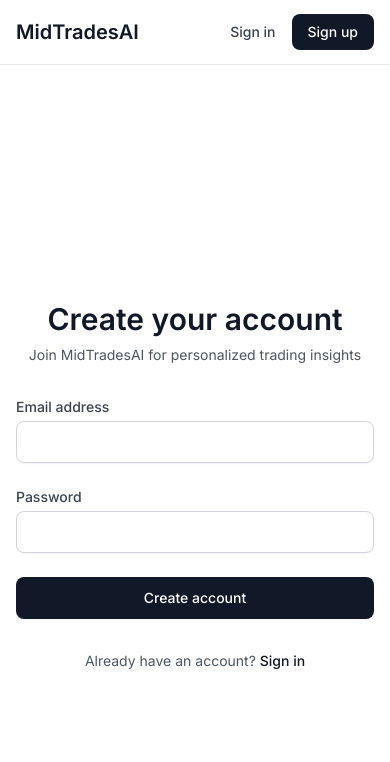
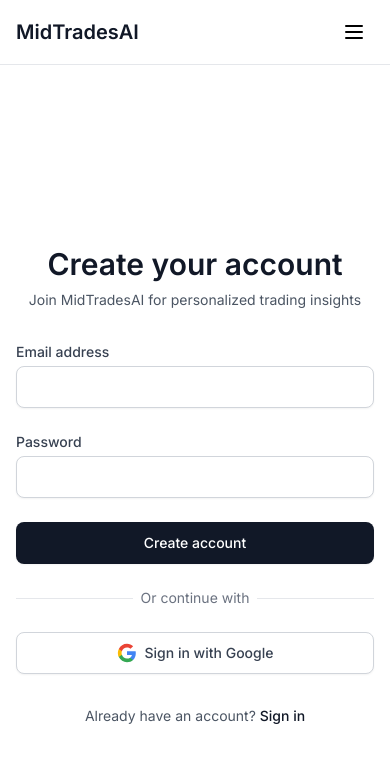
Before and after one commit to colecarter96/MidTradesAI2, a Next.js app: page /sign-up in a window 390 px wide. Shown: the top 762 px of the page. Built offline with nearby package versions, Linux system fonts and the light colour scheme; no server answers.

Commit message:
Mobile Nav

```diff
--- a/app/components/Header.tsx
+++ b/app/components/Header.tsx
@@ -1,6 +1,6 @@
 'use client';
 
-import React from 'react';
+import React, { useState } from 'react';
 import Link from 'next/link';
 import { useRouter } from 'next/navigation';
 import { useAuth } from '../../contexts/AuthContext';
@@ -9,10 +9,12 @@
 export default function Header() {
   const { user, signOut, loading } = useAuth();
   const router = useRouter();
+  const [isMenuOpen, setIsMenuOpen] = useState(false);
 
   const handleSignOut = async () => {
     try {
       console.log('🔄 Starting sign out process');
+      setIsMenuOpen(false); // Close menu when signing out
       await signOut();
     } catch (error) {
       console.error('❌ Error signing out:', error);
@@ -21,6 +23,7 @@
 
   const handleProfileClick = async (e: React.MouseEvent) => {
     e.preventDefault();
+    setIsMenuOpen(false); // Close menu when navigating
 
     console.log('🔍 Profile click - Current state:', {
       hasUser: !!user,
@@ -67,6 +70,67 @@
     }
   };
 
+  const renderNavLinks = () => {
+    if (loading) {
+      return (
+        <div className="flex items-center justify-center w-full gap-4 animate-pulse">
+          <div className="w-20 h-8 bg-gray-200 rounded"></div>
+          <div className="w-20 h-8 bg-gray-200 rounded"></div>
+        </div>
+      );
+    }
+
+    if (user) {
+      return (
+        <div className="flex flex-col md:flex-row md:items-center gap-4">
+          <Link
+            href="/dashboard"
+            className="text-sm font-medium text-gray-700 hover:text-gray-900 py-2 md:py-0"
+            onClick={() => setIsMenuOpen(false)}
+          >
+            Dashboard
+          </Link>
+          <button
+            onClick={handleProfileClick}
+            className="text-sm font-medium text-gray-700 hover:text-gray-900 text-left py-2 md:py-0"
+          >
+            Profile
+          </button>
+          <div className="flex flex-col md:flex-row md:items-center gap-4 md:pl-4 md:border-l border-gray-200">
+            <span className="text-sm text-gray-600 py-2 md:py-0">
+              {user.email}
+            </span>
+            <button
+              onClick={handleSignOut}
+              className="px-4 py-2 text-sm font-medium text-gray-900 bg-white border border-gray-200 rounded-lg hover:bg-gray-50 transition-colors w-full md:w-auto"
+            >
+              Sign out
+            </button>
+          </div>
+        </div>
+      );
+    }
+
+    return (
+      <div className="flex flex-col md:flex-row items-center md:items-center gap-4 w-full">
+        <Link
+          href="/sign-in"
+          className="flex justify-center w-[150px] md:w-auto text-sm font-medium text-gray-700 hover:text-gray-900 py-2 md:py-0"
+          onClick={() => setIsMenuOpen(false)}
+        >
+          Sign in
+        </Link>
+        <Link
+          href="/sign-up"
+          className="flex justify-center w-[150px] md:w-auto px-4 py-2 text-sm font-medium text-white bg-gray-900 rounded-lg hover:bg-gray-800 transition-colors text-center"
+          onClick={() => setIsMenuOpen(false)}
+        >
+          Sign up
+        </Link>
+      </div>
+    );
+  };
+
   return (
     <header className="fixed top-0 left-0 right-0 bg-white/80 backdrop-blur-sm border-b border-gray-200 z-50">
       <div className="max-w-7xl mx-auto px-4 sm:px-6 lg:px-8">
@@ -75,57 +139,39 @@
             MidTradesAI
           </Link>
 
-          <nav className="flex items-center gap-4">
-            {loading ? (
-              // Loading skeleton
-              <div className="flex items-center gap-4 animate-pulse">
-                <div className="w-20 h-8 bg-gray-200 rounded"></div>
-                <div className="w-20 h-8 bg-gray-200 rounded"></div>
-              </div>
-            ) : user ? (
-              <div className="flex items-center gap-4 opacity-100 transition-opacity duration-200">
-                <Link
-                  href="/dashboard"
-                  className="text-sm font-medium text-gray-700 hover:text-gray-900"
-                >
-                  Dashboard
-                </Link>
-                <button
-                  onClick={handleProfileClick}
-                  className="text-sm font-medium text-gray-700 hover:text-gray-900"
-                >
-                  Profile
-                </button>
-                <div className="flex items-center gap-4 pl-4 border-l border-gray-200">
-                  <span className="text-sm text-gray-600">
-                    {user.email}
-                  </span>
-                  <button
-                    onClick={handleSignOut}
-                    className="px-4 py-2 text-sm font-medium text-gray-900 bg-white border border-gray-200 rounded-lg hover:bg-gray-50 transition-colors"
-                  >
-                    Sign out
-                  </button>
-                </div>
-              </div>
-            ) : (
-              <div className="flex items-center gap-4 opacity-100 transition-opacity duration-200">
-                <Link
-                  href="/sign-in"
-                  className="text-sm font-medium text-gray-700 hover:text-gray-900"
-                >
-                  Sign in
-                </Link>
-                <Link
-                  href="/sign-up"
-                  className="px-4 py-2 text-sm font-medium text-white bg-gray-900 rounded-lg hover:bg-gray-800 transition-colors"
-                >
-                  Sign up
-                </Link>
-              </div>
-            )}
+          {/* Hamburger menu button */}
+          <button
+            onClick={() => setIsMenuOpen(!isMenuOpen)}
+            className="md:hidden p-2 rounded-lg hover:bg-gray-100 transition-colors"
+            aria-label="Toggle menu"
+          >
+            <svg
+              className="w-6 h-6"
+              fill="none"
+              strokeLinecap="round"
+              strokeLinejoin="round"
+              strokeWidth="2"
+              viewBox="0 0 24 24"
+              stroke="currentColor"
+            >
+              {isMenuOpen ? (
+                <path d="M6 18L18 6M6 6l12 12" />
+              ) : (
+                <path d="M4 6h16M4 12h16M4 18h16" />
+              )}
+            </svg>
+          </button>
+
+          {/* Desktop navigation */}
+          <nav className="hidden md:flex items-center gap-4">
+            {renderNavLinks()}
           </nav>
         </div>
+
+        {/* Mobile navigation */}
+        <nav className={`md:hidden ${isMenuOpen ? 'block' : 'hidden'} py-4 border-t border-gray-200`}>
+          {renderNavLinks()}
+        </nav>
       </div>
     </header>
   );
--- a/app/profile/page.tsx
+++ b/app/profile/page.tsx
@@ -263,7 +263,7 @@
                           />
                         </div>
                         <div>
-                          <label className="block text-sm font-medium text-gray-700 mb-1">Amount Bought</label>
+                          <label className="block text-sm font-medium text-gray-700 mb-1">Value Bought</label>
                           <input
                             type="number"
                             placeholder="Enter amount"
@@ -432,7 +432,7 @@
                 type="button"
                 onClick={handleSubmit}
                 disabled={isSubmitting}
-                className={`px-6 py-3 text-md font-medium text-white bg-blue-600 border border-transparent rounded-lg hover:bg-blue-700 focus:outline-none focus:ring-2 focus:ring-offset-2 focus:ring-blue-500 ${
+                className={`px-6 py-3 text-md font-medium text-white bg-black border border-transparent rounded-lg hover:bg-gray-800 focus:outline-none focus:ring-2 focus:ring-offset-2 focus:ring-blue-500 ${
                   isSubmitting ? 'opacity-50 cursor-not-allowed' : ''
                 }`}
               >
--- a/app/sign-up/page.tsx
+++ b/app/sign-up/page.tsx
@@ -10,8 +10,9 @@
   const [password, setPassword] = useState('');
   const [error, setError] = useState('');
   const [isLoading, setIsLoading] = useState(false);
+  const [isGoogleLoading, setIsGoogleLoading] = useState(false);
   const router = useRouter();
-  const { signUp } = useAuth();
+  const { signUp, signInWithGoogle } = useAuth();
 
   const handleSubmit = async (e: React.FormEvent) => {
     e.preventDefault();
@@ -41,6 +42,27 @@
       setError('An unexpected error occurred. Please try again.');
     } finally {
       setIsLoading(false);
+    }
+  };
+
+  const handleGoogleSignIn = async () => {
+    setError('');
+    setIsGoogleLoading(true);
+
+    try {
+      const { error: signInError } = await signInWithGoogle();
+
+      if (signInError) {
+        setError('An error occurred during Google sign in. Please try again.');
+        return;
+      }
+
+      // The redirect will happen automatically
+    } catch (err) {
+      console.error('Google sign in error:', err);
+      setError('An unexpected error occurred. Please try again.');
+    } finally {
+      setIsGoogleLoading(false);
     }
   };
 
@@ -103,6 +125,56 @@
                 {isLoading ? 'Creating account...' : 'Create account'}
               </button>
             </div>
+
+            <div className="relative">
+              <div className="absolute inset-0 flex items-center">
+                <div className="w-full border-t border-gray-200"></div>
+              </div>
+              <div className="relative flex justify-center text-sm">
+                <span className="px-2 bg-white text-gray-500">Or continue with</span>
+              </div>
+            </div>
+
+            <div>
+              <button
+                type="button"
+                onClick={handleGoogleSignIn}
+                disabled={isGoogleLoading}
+                className="w-full flex items-center justify-center py-2.5 px-4 border border-gray-300 rounded-lg shadow-sm text-sm font-medium text-gray-700 bg-white hover:bg-gray-50 focus:outline-none focus:ring-2 focus:ring-offset-2 focus:ring-gray-500 disabled:opacity-50 disabled:cursor-not-allowed transition-colors duration-200"
+              >
+                {isGoogleLoading ? (
+                  <div className="flex items-center">
+                    <svg className="animate-spin -ml-1 mr-3 h-5 w-5 text-gray-700" xmlns="http://www.w3.org/2000/svg" fill="none" viewBox="0 0 24 24">
+                      <circle className="opacity-25" cx="12" cy="12" r="10" stroke="currentColor" strokeWidth="4"></circle>
+                      <path className="opacity-75" fill="currentColor" d="M4 12a8 8 0 018-8V0C5.373 0 0 5.373 0 12h4zm2 5.291A7.962 7.962 0 014 12H0c0 3.042 1.135 5.824 3 7.938l3-2.647z"></path>
+                    </svg>
+                    Signing in...
+                  </div>
+                ) : (
+                  <>
+                    <svg className="w-5 h-5 mr-2" viewBox="0 0 24 24">
+                      <path
+                        d="M22.56 12.25c0-.78-.07-1.53-.2-2.25H12v4.26h5.92c-.26 1.37-1.04 2.53-2.21 3.31v2.77h3.57c2.08-1.92 3.28-4.74 3.28-8.09z"
+                        fill="#4285F4"
+                      />
+                      <path
+                        d="M12 23c2.97 0 5.46-.98 7.28-2.66l-3.57-2.77c-.98.66-2.23 1.06-3.71 1.06-2.86 0-5.29-1.93-6.16-4.53H2.18v2.84C3.99 20.53 7.7 23 12 23z"
+                        fill="#34A853"
+                      />
+                      <path
+                        d="M5.84 14.09c-.22-.66-.35-1.36-.35-2.09s.13-1.43.35-2.09V7.07H2.18C1.43 8.55 1 10.22 1 12s.43 3.45 1.18 4.93l2.85-2.22.81-.62z"
+                        fill="#FBBC05"
+                      />
+                      <path
+                        d="M12 5.38c1.62 0 3.06.56 4.21 1.64l3.15-3.15C17.45 2.09 14.97 1 12 1 7.7 1 3.99 3.47 2.18 7.07l3.66 2.84c.87-2.6 3.3-4.53 6.16-4.53z"
+                        fill="#EA4335"
+                      />
+                    </svg>
+                    Sign in with Google
+                  </>
+                )}
+              </button>
+            </div>
           </form>
 
           <p className="text-center text-sm text-gray-600">
```
